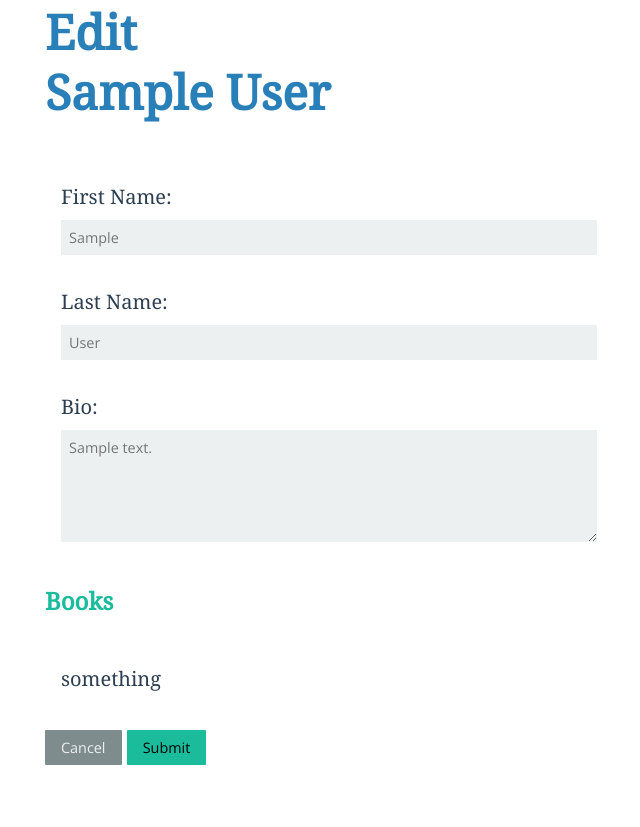
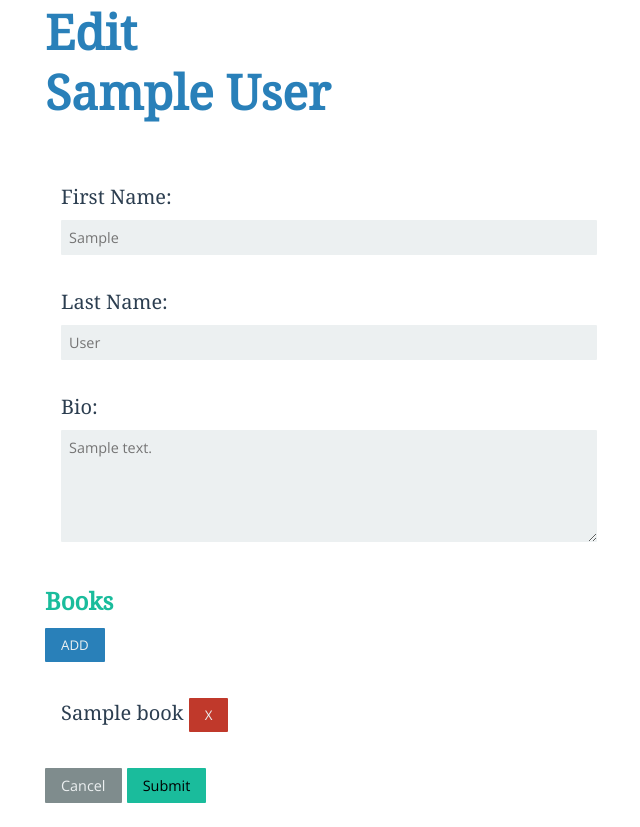
Before and after one commit to purwin/Udacity_Catalog, a Flask app: page /catalog/author/1/edit in a window 1280 px wide. Shown: the part 424-1251 px from the top of the page, without its empty margins (11-651 px from the left). Before the commit the page ends 1189 px from the top, so only its background shows below. Run offline with Flask 2, Linux system fonts and the light colour scheme; a user stored in the database is signed in; tables that the repository leaves empty hold one stand-in row (values such as "Sample post"); parts of the project's set-up code (start-up, migrations or seed data) failed here and were passed over; some libraries are stand-ins or nearby versions.

Commit message:
Add 'add/delete' buttons to author edit template

```diff
--- a/templates/author_edit.html
+++ b/templates/author_edit.html
@@ -19,8 +19,19 @@
 			</div>
 			<div class="item-edit__books">
 				<h3 class="item-edit__h3">Books</h3>
-				<ul class="item-edit__ul">
-					<li class="item-edit__ul__li">something</li>
+				<button class="button button--add" id="add_book">ADD</button>
+				<ul class="item-edit__ul" id="ul_book">
+					<li class="create__ul__li hidden" id="select_book">
+						<select class="create__select" name="book" id="">
+						<option class="create__option" value="">Select a book</option>
+						{% for book in books %}
+							<option class="create__option" value="{{ book.id }}">{{ book.title }}</option>
+						{% endfor %}
+						</select>
+					</li>
+					{% for book in author.books %}
+						<li class="item-edit__ul__li">{{ book.title }} <button class="button button--delete">X</button></li>
+					{% endfor %}
 				</ul>
 			</div>
 			<div class="item-edit__buttons">
@@ -29,4 +40,16 @@
 			</div>
 		</form>
 	</div>
+	<script>
+		let ul_book = document.querySelector("#ul_book");
+		let add_book = document.querySelector("#add_book");
+
+		add_book.addEventListener("click", function(e){
+			e.preventDefault();
+			let select_book = document.querySelector("#select_book");
+			let new_book = select_book.cloneNode(true);
+			new_book.classList.toggle('hidden');
+			ul_book.appendChild(new_book);
+		});
+	</script>
 {% endblock %}
```
